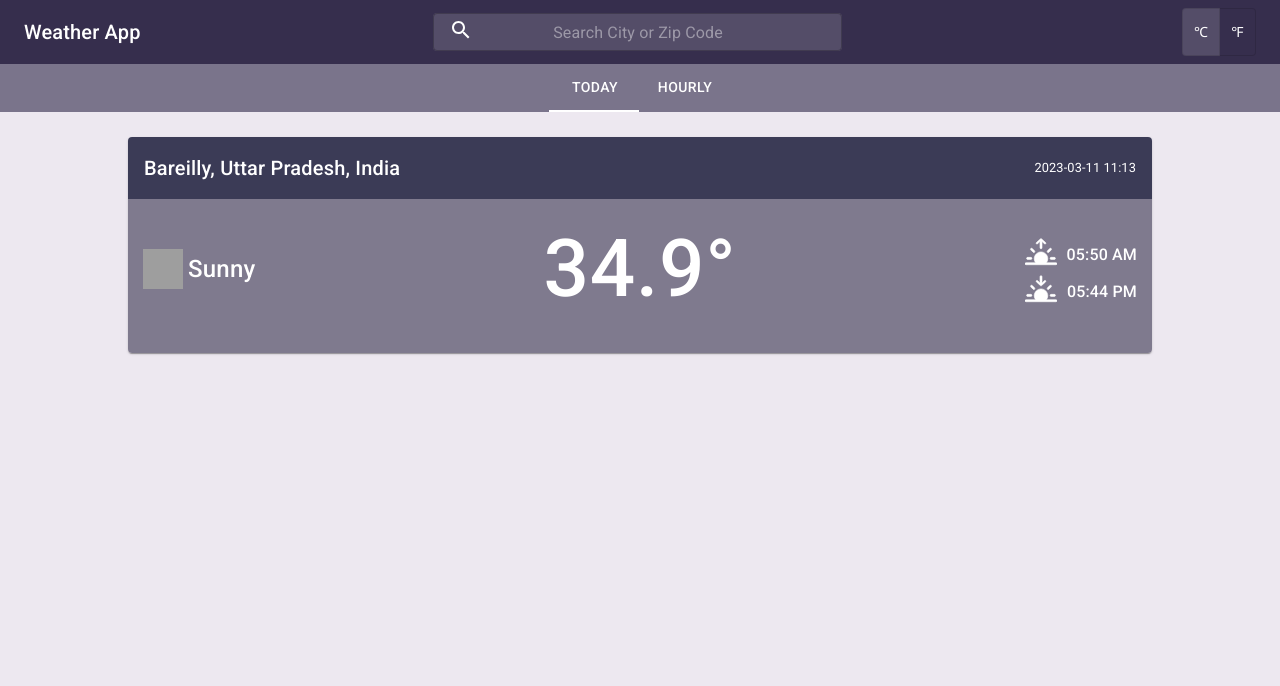
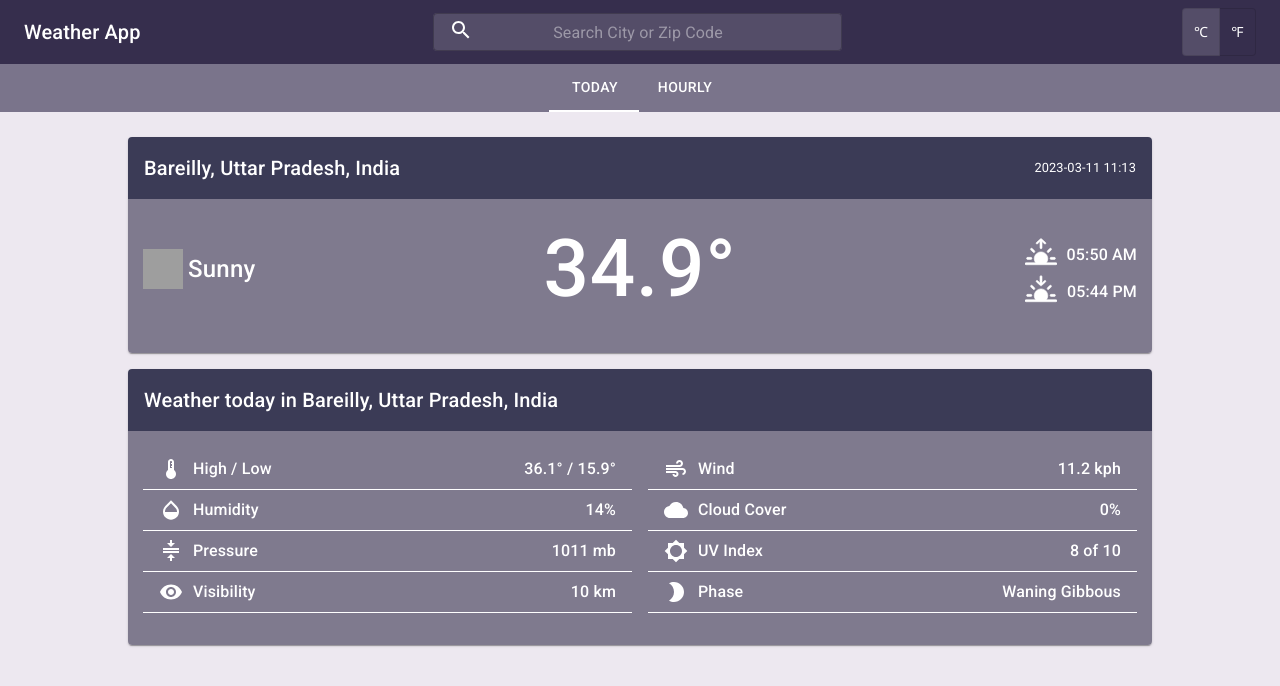
Before and after one commit to PinceGitHub/weather-app, a React (Create React App) app: page / in a window 1280 px wide. Shown: the top 686 px of the page. Built offline with nearby package versions, Linux system fonts and the light colour scheme; grey boxes are pictures that could not be loaded.

Commit message:
Completed screen design for Today's component

```diff
--- a/src/components/today/Today.style.ts
+++ b/src/components/today/Today.style.ts
@@ -1,8 +1,16 @@
 import { styled } from "@mui/material/styles";
-import { Box, CardHeader, CardContent, Typography } from "@mui/material";
+import {
+  Box,
+  CardHeader,
+  CardContent,
+  Typography,
+  ListItem,
+} from "@mui/material";
 
 export const TodayContainer = styled(Box)(() => ({
-  margin: "25px auto 0 auto",
+  marginLeft: "auto",
+  marginRight: "auto",
+  padding: "25px 0",
   width: "80vw",
 }));
 
@@ -48,3 +56,8 @@ export const StyledTypography = styled(Typography)(() => ({
   fontSize: "1rem",
   marginLeft: "10px",
 }));
+
+export const StyledListItem = styled(ListItem)(() => ({
+  justifyContent: "space-between",
+  borderBottom: "1px solid",
+}));
--- a/src/components/today/Today.tsx
+++ b/src/components/today/Today.tsx
@@ -8,10 +8,21 @@ import {
   ConditionText,
   StyledImg,
   StyledTypography,
+  StyledListItem,
 } from "./Today.style";
-import { Card, Stack, Typography } from "@mui/material";
+import { Card, Stack, Typography, Box, List } from "@mui/material";
 import Sunrise from "./icons/sunrise.svg";
 import Sunset from "./icons/sunset.svg";
+import {
+  Air,
+  Brightness2,
+  Brightness5,
+  Cloud,
+  Compress,
+  Opacity,
+  Thermostat,
+  Visibility,
+} from "@mui/icons-material";
 
 const Today = () => {
   return (
@@ -86,6 +97,122 @@ const Today = () => {
           </Stack>
         </StyledCardContent>
       </Card>
+      <Card sx={{ mt: 2 }}>
+        <StyledCardHeader
+          title={
+            <Stack
+              flexDirection="row"
+              alignItems="center"
+              justifyContent="space-between"
+              flexWrap="wrap"
+            >
+              <HeaderText>
+                Weather today in Bareilly, Uttar Pradesh, India
+              </HeaderText>
+            </Stack>
+          }
+        />
+        <StyledCardContent>
+          <Stack flexDirection={{ md: "row", sm: "column", xs: "column" }}>
+            <Box flex="1" sx={{ mr: { md: 2 } }}>
+              <List>
+                <StyledListItem>
+                  <Stack
+                    flexDirection="row"
+                    alignItems="end"
+                    justifyContent="space-between"
+                  >
+                    <Thermostat />
+                    <StyledTypography>High / Low</StyledTypography>
+                  </Stack>
+                  <StyledTypography>36.1° / 15.9°</StyledTypography>
+                </StyledListItem>
+                <StyledListItem>
+                  <Stack
+                    flexDirection="row"
+                    alignItems="end"
+                    justifyContent="space-between"
+                  >
+                    <Opacity />
+                    <StyledTypography>Humidity</StyledTypography>
+                  </Stack>
+                  <StyledTypography>14%</StyledTypography>
+                </StyledListItem>
+                <StyledListItem>
+                  <Stack
+                    flexDirection="row"
+                    alignItems="end"
+                    justifyContent="space-between"
+                  >
+                    <Compress />
+                    <StyledTypography>Pressure</StyledTypography>
+                  </Stack>
+                  <StyledTypography>1011 mb</StyledTypography>
+                </StyledListItem>
+                <StyledListItem>
+                  <Stack
+                    flexDirection="row"
+                    alignItems="end"
+                    justifyContent="space-between"
+                  >
+                    <Visibility />
+                    <StyledTypography>Visibility</StyledTypography>
+                  </Stack>
+                  <StyledTypography>10 km</StyledTypography>
+                </StyledListItem>
+              </List>
+            </Box>
+            <Box flex="1">
+              <List>
+                <StyledListItem>
+                  <Stack
+                    flexDirection="row"
+                    alignItems="end"
+                    justifyContent="space-between"
+                  >
+                    <Air />
+                    <StyledTypography>Wind</StyledTypography>
+                  </Stack>
+                  <StyledTypography>11.2 kph</StyledTypography>
+                </StyledListItem>
+                <StyledListItem>
+                  <Stack
+                    flexDirection="row"
+                    alignItems="end"
+                    justifyContent="space-between"
+                  >
+                    <Cloud />
+                    <StyledTypography>Cloud Cover</StyledTypography>
+                  </Stack>
+                  <StyledTypography>0%</StyledTypography>
+                </StyledListItem>
+                <StyledListItem>
+                  <Stack
+                    flexDirection="row"
+                    alignItems="end"
+                    justifyContent="space-between"
+                  >
+                    <Brightness5 />
+                    <StyledTypography>UV Index</StyledTypography>
+                  </Stack>
+                  <StyledTypography>8 of 10</StyledTypography>
+                </StyledListItem>
+                <StyledListItem>
+                  <Stack
+                    flexDirection="row"
+                    alignItems="end"
+                    justifyContent="space-between"
+                  >
+                    <Brightness2 />
+                    <StyledTypography>Phase</StyledTypography>
+                  </Stack>
+                  <StyledTypography>Waning Gibbous</StyledTypography>
+                </StyledListItem>
+              </List>
+            </Box>
+          </Stack>
+        </StyledCardContent>
+      </Card>
     </TodayContainer>
   );
 };
--- a/src/pages/Home.style.ts
+++ b/src/pages/Home.style.ts
@@ -2,6 +2,6 @@ import { styled } from "@mui/material/styles";
 import { Box } from "@mui/material";
 
 export const HomeContainer = styled(Box)(() => ({
-  height: "100vh",
+  minHeight: "100vh",
   backgroundColor: "#ede8f0",
 }));
```
